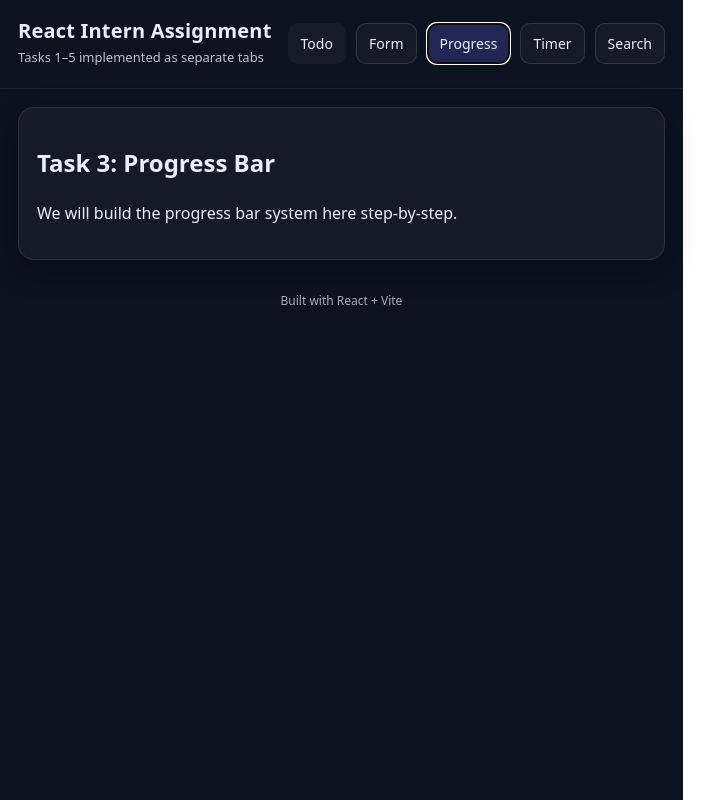
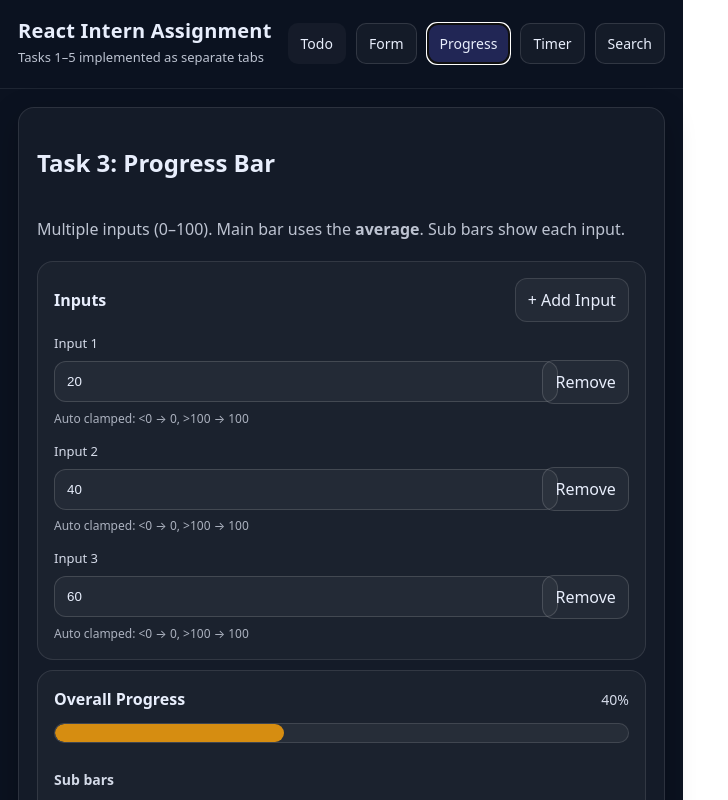
Before and after one commit to Eswar133/TO-DO-LIST, a React (Vite) app: page / in a window 1280 px wide. Both pictures are taken after a click on the button "Progress". Shown: the top 800 px of the page, without its empty margins (0-728 px from the left). Built offline with nearby package versions, Linux system fonts and the light colour scheme.

Commit message:
Progress bar with inputs, clamp, animation, color

```diff
--- a/src/pages/ProgressPage.jsx
+++ b/src/pages/ProgressPage.jsx
@@ -1,8 +1,274 @@
+import { useMemo, useState } from "react";
+
 export default function ProgressPage() {
+  // You can increase/decrease number of inputs here
+  const [values, setValues] = useState([20, 40, 60]);
+
+  const average = useMemo(() => {
+    if (values.length === 0) return 0;
+    const sum = values.reduce((acc, v) => acc + v, 0);
+    return Math.round(sum / values.length);
+  }, [values]);
+
+  const mainColor = useMemo(() => getColorByPercent(average), [average]);
+
+  function handleChange(index, rawValue) {
+    // allow empty typing but treat it as 0 for bar
+    const cleaned = rawValue === "" ? "" : toClampedInt(rawValue);
+
+    setValues((prev) => {
+      const next = [...prev];
+      next[index] = cleaned;
+      return next;
+    });
+  }
+
+  function handleBlur(index) {
+    // If user leaves it empty, set to 0 on blur
+    setValues((prev) => {
+      const next = [...prev];
+      if (next[index] === "") next[index] = 0;
+      return next;
+    });
+  }
+
+  function addInput() {
+    setValues((prev) => [...prev, 0]);
+  }
+
+  function removeInput(index) {
+    setValues((prev) => prev.filter((_, i) => i !== index));
+  }
+
+  // Convert possible "" into number for rendering bar width
+  const safeValues = useMemo(() => values.map((v) => (v === "" ? 0 : v)), [values]);
+
   return (
-    <div>
+    <div style={styles.wrapper}>
       <h2>Task 3: Progress Bar</h2>
-      <p>We will build the progress bar system here step-by-step.</p>
+      <p style={styles.subtext}>
+        Multiple inputs (0–100). Main bar uses the <b>average</b>. Sub bars show
+        each input.
+      </p>
+
+      {/* Inputs */}
+      <div style={styles.card}>
+        <div style={styles.inputsHeader}>
+          <h3 style={{ margin: 0, fontSize: 16 }}>Inputs</h3>
+          <button onClick={addInput} style={styles.secondaryBtn} type="button">
+            + Add Input
+          </button>
+        </div>
+
+        <div style={styles.inputsGrid}>
+          {values.map((val, idx) => (
+            <div key={idx} style={styles.inputRow}>
+              <label style={styles.label}>Input {idx + 1}</label>
+              <div style={styles.inputWithBtn}>
+                <input
+                  type="number"
+                  min={0}
+                  max={100}
+                  value={val}
+                  onChange={(e) => handleChange(idx, e.target.value)}
+                  onBlur={() => handleBlur(idx)}
+                  style={styles.input}
+                />
+                <button
+                  type="button"
+                  onClick={() => removeInput(idx)}
+                  style={styles.dangerBtn}
+                  disabled={values.length === 1}
+                  title={values.length === 1 ? "At least one input required" : "Remove input"}
+                >
+                  Remove
+                </button>
+              </div>
+              <p style={styles.help}>
+                Auto clamped: &lt;0 → 0, &gt;100 → 100
+              </p>
+            </div>
+          ))}
+        </div>
+      </div>
+
+      {/* Main Progress */}
+      <div style={styles.card}>
+        <div style={styles.progressHeader}>
+          <h3 style={{ margin: 0, fontSize: 16 }}>Overall Progress</h3>
+          <span style={styles.percentText}>{average}%</span>
+        </div>
+
+        <div style={styles.barOuter}>
+          <div
+            style={{
+              ...styles.barFill,
+              width: `${average}%`,
+              background: mainColor,
+            }}
+          />
+        </div>
+
+        {/* Sub bars */}
+        <div style={{ marginTop: 14 }}>
+          <h4 style={styles.subTitle}>Sub bars</h4>
+          <div style={styles.subBars}>
+            {safeValues.map((v, idx) => {
+              const c = getColorByPercent(v);
+              return (
+                <div key={idx} style={styles.subBarRow}>
+                  <div style={styles.subBarLabel}>Input {idx + 1}</div>
+                  <div style={styles.subBarOuter}>
+                    <div
+                      style={{
+                        ...styles.subBarFill,
+                        width: `${v}%`,
+                        background: c,
+                      }}
+                    />
+                  </div>
+                  <div style={styles.subBarValue}>{v}%</div>
+                </div>
+              );
+            })}
+          </div>
+        </div>
+      </div>
+
+      <div style={styles.note}>
+        Color rule: red &lt; 40%, orange 40–70%, green &gt; 70%
+      </div>
     </div>
   );
 }
+
+function toClampedInt(value) {
+  const n = Number.parseInt(value, 10);
+  if (Number.isNaN(n)) return 0;
+  if (n < 0) return 0;
+  if (n > 100) return 100;
+  return n;
+}
+
+function getColorByPercent(p) {
+  if (p < 40) return "rgba(239, 68, 68, 0.85)"; // red
+  if (p > 70) return "rgba(34, 197, 94, 0.85)"; // green
+  return "rgba(245, 158, 11, 0.85)"; // orange/yellow
+}
+
+const styles = {
+  wrapper: { display: "grid", gap: 10 },
+  subtext: { opacity: 0.8, marginTop: 6, marginBottom: 10 },
+
+  card: {
+    padding: 16,
+    borderRadius: 16,
+    border: "1px solid rgba(255,255,255,0.10)",
+    background: "rgba(255,255,255,0.03)",
+    display: "grid",
+    gap: 12,
+  },
+
+  inputsHeader: {
+    display: "flex",
+    justifyContent: "space-between",
+    alignItems: "center",
+    gap: 10,
+    flexWrap: "wrap",
+  },
+
+  inputsGrid: {
+    display: "grid",
+    gap: 14,
+  },
+
+  inputRow: { display: "grid", gap: 6 },
+
+  label: { fontSize: 13, opacity: 0.9 },
+
+  inputWithBtn: {
+    display: "grid",
+    gridTemplateColumns: "1fr auto",
+    gap: 10,
+    alignItems: "center",
+  },
+
+  input: {
+    padding: "12px 12px",
+    borderRadius: 12,
+    border: "1px solid rgba(255,255,255,0.14)",
+    background: "rgba(255,255,255,0.04)",
+    color: "inherit",
+    outline: "none",
+    width: "100%",
+  },
+
+  help: { margin: 0, opacity: 0.7, fontSize: 12 },
+
+  progressHeader: {
+    display: "flex",
+    justifyContent: "space-between",
+    alignItems: "baseline",
+    gap: 10,
+  },
+  percentText: { fontSize: 14, opacity: 0.9 },
+
+  barOuter: {
+    height: 18,
+    borderRadius: 999,
+    overflow: "hidden",
+    border: "1px solid rgba(255,255,255,0.12)",
+    background: "rgba(255,255,255,0.05)",
+  },
+  barFill: {
+    height: "100%",
+    width: "0%",
+    borderRadius: 999,
+    transition: "width 350ms ease",
+  },
+
+  subTitle: { margin: "0 0 8px", fontSize: 14, opacity: 0.9 },
+  subBars: { display: "grid", gap: 10 },
+
+  subBarRow: {
+    display: "grid",
+    gridTemplateColumns: "90px 1fr 48px",
+    gap: 10,
+    alignItems: "center",
+  },
+  subBarLabel: { fontSize: 12, opacity: 0.8 },
+  subBarValue: { fontSize: 12, opacity: 0.85, textAlign: "right" },
+
+  subBarOuter: {
+    height: 12,
+    borderRadius: 999,
+    overflow: "hidden",
+    border: "1px solid rgba(255,255,255,0.12)",
+    background: "rgba(255,255,255,0.05)",
+  },
+  subBarFill: {
+    height: "100%",
+    width: "0%",
+    borderRadius: 999,
+    transition: "width 350ms ease",
+  },
+
+  secondaryBtn: {
+    padding: "10px 12px",
+    borderRadius: 12,
+    border: "1px solid rgba(255,255,255,0.12)",
+    background: "rgba(255,255,255,0.04)",
+    color: "inherit",
+    cursor: "pointer",
+  },
+  dangerBtn: {
+    padding: "10px 12px",
+    borderRadius: 12,
+    border: "1px solid rgba(255,255,255,0.14)",
+    background: "rgba(255,255,255,0.04)",
+    color: "inherit",
+    cursor: "pointer",
+  },
+
+  note: { opacity: 0.8, fontSize: 12, paddingTop: 6 },
+};
```
